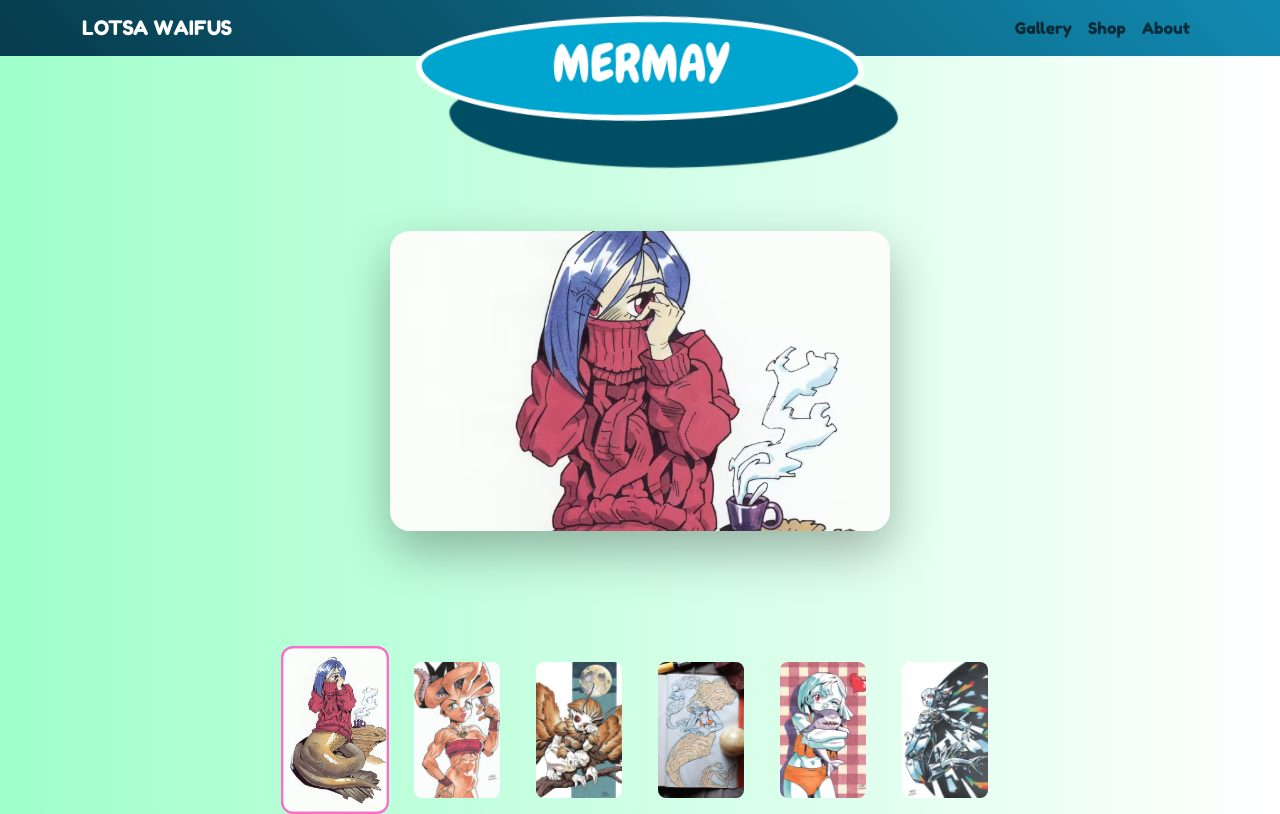
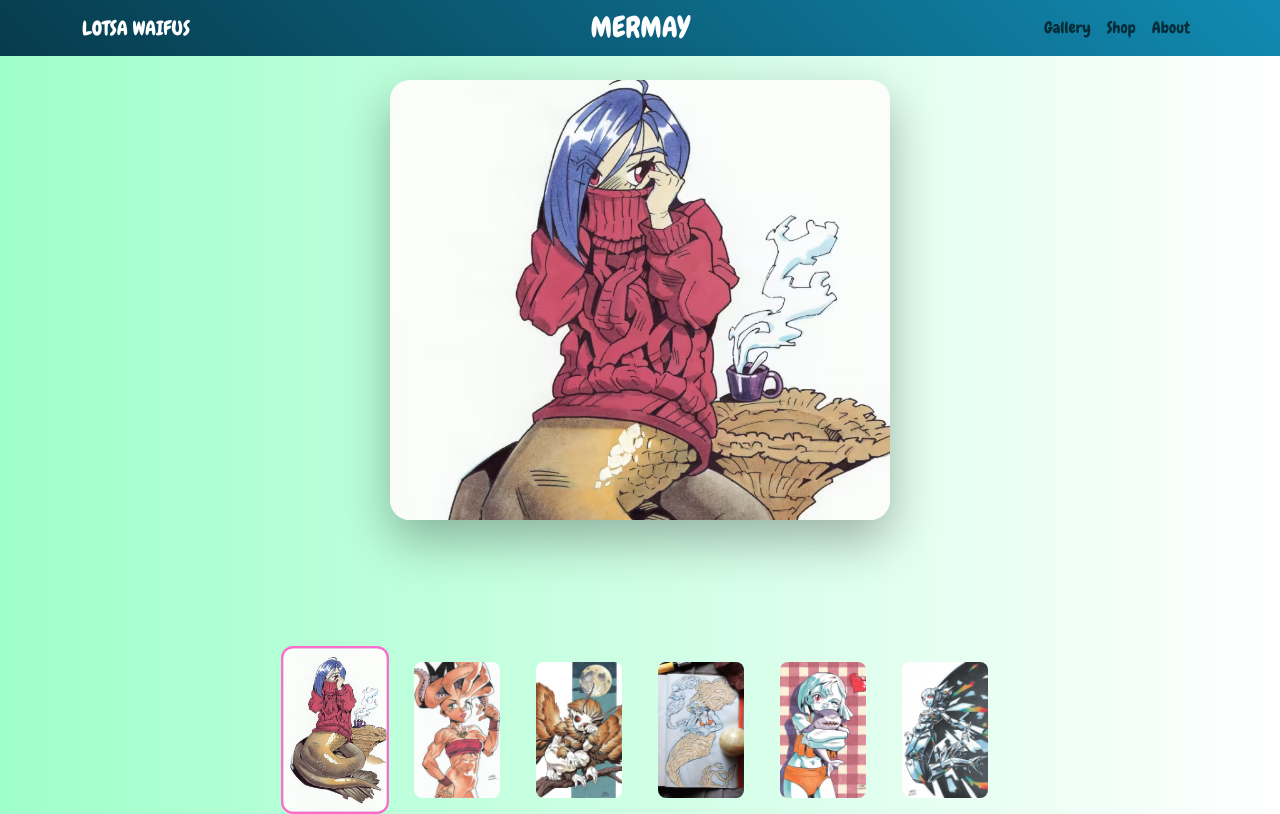
Before and after one commit to Shit-Tier-Coder/WAIFUS.WEB, a plain HTML site: page MERMAY.html in a window 1280 px wide. Drawn offline with nearby package versions, Linux system fonts and the light colour scheme.

Commit message:
Removed HEADER and CAPS
Removed header to redesign the page. Uploading captures of process.

```diff
--- a/MERMAY.html
+++ b/MERMAY.html
@@ -20,11 +20,11 @@
 		body {background: linear-gradient(to right, #9FFFCB, white);}
 
 		main {display: flex; flex-direction: column; margin: 0 auto;
-			min-height: 100vh; justify-content: space-between;}
+			min-height: 100vh; justify-content: space-between;
+			padding-top: 80px;}
 
 		.custom-font {
     	font-family: 'Chewy', cursive;
-    	font-family: 'Fredoka One', cursive;
 		}
 
 		.nav-link:hover {
@@ -32,44 +32,28 @@
     	transition: transform 0.3s ease;
 		}
 
-		.gradient-text {
-    	background: linear-gradient(45deg, #004E64, #ff9ad9, #25A18E);
-    	-webkit-background-clip: text;
-    	-webkit-text-fill-color: transparent;}
+		.navbar-brand {color: white;}
 
-    	.navbar-brand {color: white;}
-
-		header {display: flex; justify-content: center;
-    	 	margin: 40px 0 10px 0; position: relative;
-    		z-index: 1040;}
-
-    	.HEADR {
-    		border-radius: 45% 55% 45% 55% / 40% 60% 40% 60%;
-    		padding: 12px 40px;
-    		box-shadow: 2rem 3rem 1px #004E64;
-    		width: 28rem;
-    		transform: rotate(-2deg);
-    		background-color: #00A5CF;
-    		color: white;
-    		text-align: center;
-    	 	margin-top: -24px;
-    	 	position: relative;
-    	 	z-index: 1041;
-    	 	border: 0.4rem solid white;}
-
-    	#headerTitle { font-family: 'Chewy', cursive;
-   		 font-size: 3.2rem; transform: rotate(2deg);}
-
+		/* Navbar H1 Title */
+		.navbar-title {
+			font-family: 'Chewy', cursive;
+			font-size: 1.8rem;
+			color: white;
+			margin: 0;
+			position: absolute;
+			left: 50%;
+			transform: translateX(-50%);
+		}
 
 		/* Featured Image Display */
 		.featured-image {
-			height: 300px;
+			height: 440px;
 		    width: 500px;
 		    margin: 0 auto 30px;
 		    border-radius: 20px;
 		    overflow: hidden;
 		    box-shadow: 0 20px 50px rgba(0,0,0,0.3);
-		     z-index: 4000;
+		    z-index: 4000;
 		}
 
 		.featured-image img {
@@ -115,22 +99,14 @@
 	</style>
 </head>
 
-<!-- BODYBODYBODY BODYBODYBODY BODYBODYBODY-->
-<!-- BODYBODYBODY BODYBODYBODY BODYBODYBODY-->
-<!-- BODYBODYBODY BODYBODYBODY BODYBODYBODY-->
-<!-- BODYBODYBODY BODYBODYBODY BODYBODYBODY-->
-
 <body>
-
 	<main>
-
-	<!-- NAVBAR NAVBAR NAVBAR -->
-	<!-- NAVBAR NAVBAR NAVBAR -->
-
+		<!-- NAVBAR WITH INTEGRATED H1 -->
 		<nav class="navbar navbar-expand-lg fixed-top"
 				style="background: linear-gradient(45deg, #073B4C, #118AB2);">
-		    <div class="container">
-		        <a class="navbar-brand custom-font" href="#">LOTSA WAIFUS</a>
+		    <div class="container position-relative">
+		        <a class="navbar-brand custom-font" href="index.html">LOTSA WAIFUS</a>
+		        <h1 class="navbar-title custom-font">MERMAY</h1>
 		        <button class="navbar-toggler" type="button" data-bs-toggle="collapse" data-bs-target="#navbarNav">
 		            <span class="navbar-toggler-icon"></span>
 		        </button>
@@ -150,20 +126,6 @@
 		    </div>
 		</nav>
 
-<!-- HEADER HEADER HEADER -->
-<!-- HEADER HEADER HEADER -->
-
-	<header>
-		<div class="HEADR">
-			<h1 id="headerTitle">MERMAY</h1>
-		</div>
-	</header>
-
-
-<!-- CARRO CARRO CARRO -->
-<!-- CARRO CARRO CARRO -->
-
-
 		<!-- Featured Image Display -->
 		<div class="featured-image">
 			<img id="featuredImg" src="WAIFUS-IMG/COZY 1200x800.avif" alt="Featured Waifu">
@@ -175,8 +137,7 @@
 				<div class="thumbnail-item active" onclick="changeFeatured('WAIFUS-IMG/COZY 1200x800.avif', '50% 14%')">
 					<img src="WAIFUS-IMG/COZY 1200x800.avif" alt="Waifu 1">
 				</div>
-				<div class="thumbnail-item" onclick="changeFeatured('WAIFUS-IMG/OCTO 1200x900.avif',
-				'50% 33%')">
+				<div class="thumbnail-item" onclick="changeFeatured('WAIFUS-IMG/OCTO 1200x900.avif', '50% 33%')">
 					<img src="WAIFUS-IMG/OCTO 1200x900.avif" alt="Waifu 2">
 				</div>
 				<div class="thumbnail-item" onclick="changeFeatured('WAIFUS-IMG/MOTHWOMAN 1200x856.avif', '50% 46%')">
@@ -210,7 +171,3 @@
 	</script>
 </body>
 </html>
-	</main>
-
-</body>
-</html>
```
Also changed, not shown: WAIFUS PROCESS/Captura de pantalla (125).png (added), WAIFUS PROCESS/Captura de pantalla (126).png (added), WAIFUS PROCESS/Captura de pantalla (127).png (added), WAIFUS PROCESS/Captura de pantalla (128).png (added), WAIFUS PROCESS/Captura de pantalla (129).png (added).
